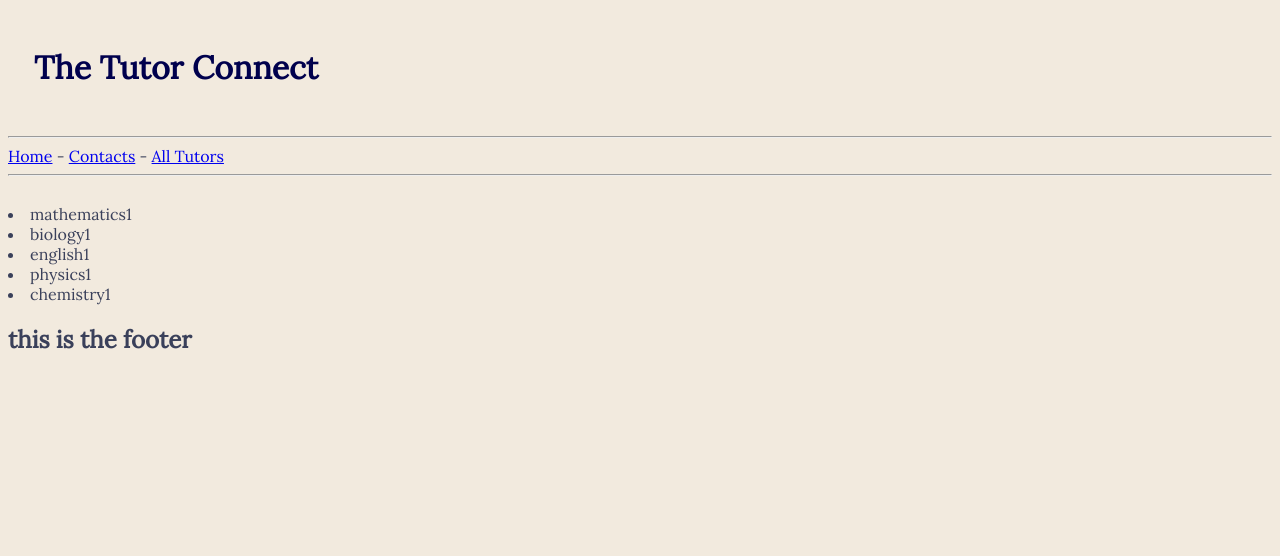
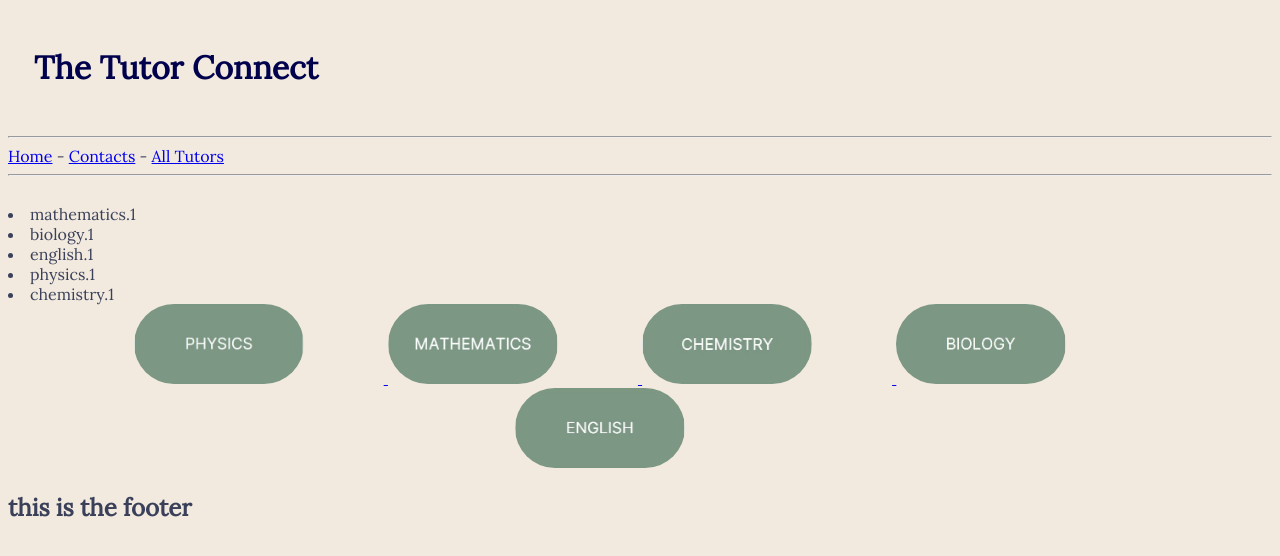
Before and after one commit to jieuwne/13project, a Flask app: page /level/1 in a window 1280 px wide. Shown: the top 556 px of the page. Run offline with Flask 3, Linux system fonts and the light colour scheme.

Commit message:
i honestly dont know

```diff
--- a/app/routes.py
+++ b/app/routes.py
@@ -29,11 +29,14 @@ def show_level(level):
     return render_template('levels.html', page_title='LEVEL', subject_in_level=subject_in_level, level=level)
 
 
-#@app.route('/subjects/<int:id>')
-#def subjects(id):
-    subject = models.Subject.query.filter_by(id=id).first()
-    print(subject.name, subject.level)
-    return render_template("subjects.html", subject=subject)
+@app.route('/tutors/<subject>/<int:level>')
+def tutor_subject(subject,level):
+    subjects = models.Subject.query.all()
+    for results in subjects:
+        if results.name == subject and results.levels[0].id == level:
+            print(results.tutors)
+
+    return render_template('tutor_for_level.html', page_title='TUTOR', subject = subject, subjects=subjects, level=level)
 
 
 @app.route('/all_tutors')
@@ -44,11 +47,6 @@ def all_tutors():
 
     return render_template('all_tutors.html', page_title='ALL_TUTORS', tutor_name=tutor_name)
 
-@app.route('/tutor/<int:id>')
-def tutors(id):
-    tutor = models.Tutor.query.filter_by(id=id).first_or_404()
-    print(tutor.name, tutor.description)
-    return render_template("all_tutors.html", tutor=tutor)
 
 @app.route('/contact')
 def contact():
--- a/app/static/css/style.css
+++ b/app/static/css/style.css
@@ -36,3 +36,22 @@ h1{
     clear: both;
     display: table;
 }
+
+.subject{
+    text-align: center;
+    border-radius: 47px;
+    object-fit: cover;
+    width: 170px;
+    height: 80px;
+    margin-right: 80px;
+}
+
+.for_level::after {
+    content: "";
+    clear: both ;
+    display: table;
+}
+
+.subjects {
+    text-align: center;
+}
--- a/app/templates/home.html
+++ b/app/templates/home.html
@@ -10,13 +10,13 @@
 
 <div class="row">
     <div class="column">
-        <a href="/level/1"><img src="static/images/level1.jpg" class = "button"/>
+        <a href="/level/1"><img src="/static/images/level1.jpg" class = "button"/>
         </a>
 
-        <a href="/level/2"><img src="static/images/Level2.jpg" class = "button"/>
+        <a href="/level/2"><img src="/static/images/Level2.jpg" class = "button"/>
         </a>
 
-        <a href="/level/2"><img src="static/images/Level3.jpg" class = "button"/>
+        <a href="/level/3"><img src="/static/images/Level3.jpg" class = "button"/>
         </a>
     </div>
     </div>
--- a/app/templates/levels.html
+++ b/app/templates/levels.html
@@ -6,10 +6,29 @@
 <div class = "subject_name">
     {% for subject in subject_in_level %}
         {% if level == subject.levels[0].id %}
-            <li>{{subject.name}}{{subject.levels[0].id}}</li>
+            <li>{{subject.name}}.{{subject.levels[0].id}}</li>
         {% endif %}
     {% endfor %}
 
 </div>
 
+<div class="subjects">
+    <div class="for_level">
+        <a href="/tutors/physics/{{ level }}"><img src="/static/images/Physics.jpg" class = "subject"/>
+        </a>
+
+        <a href="/tutors/mathematics/{{ level }}"><img src="/static/images/Mathematics.jpg" class = "subject"/>
+        </a>
+
+        <a href="/tutors/chemistry/{{ level }}"><img src="/static/images/Chemistry.jpg" class = "subject"/>
+        </a>
+
+        <a href="/tutors/biology/{{ level }}"><img src="/static/images/Biology.jpg" class = "subject"/>
+        </a>
+
+        <a href="/tutors/english/{{ level }}"><img src="/static/images/English.jpg" class = "subject"/>
+        </a>
+    </div>
+    </div>
+
 {% endblock %}
```
Also changed, not shown: app/templates/tutor_for_level.html (added, +15 -0 lines), app/static/images/Biology.PNG (deleted), app/static/images/Biology.jpg (added), app/static/images/Chemistry.PNG (deleted), app/static/images/Chemistry.jpg (added), app/static/images/English.PNG (deleted), app/static/images/English.jpg (added), app/static/images/Mathematics.PNG (deleted), app/static/images/Mathematics.jpg (added), app/static/images/Physics.PNG (deleted), app/static/images/Physics.jpg (added), app/tutoring.db.
